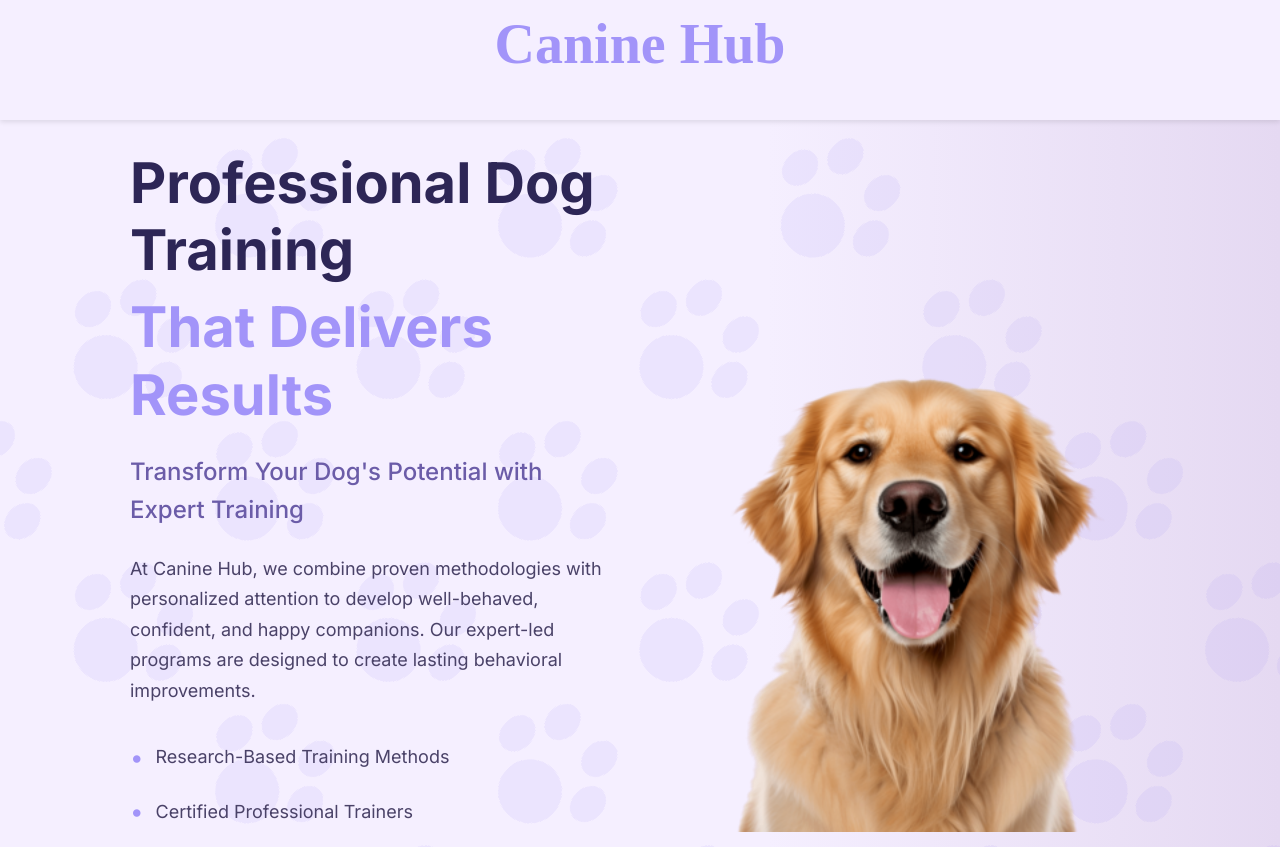
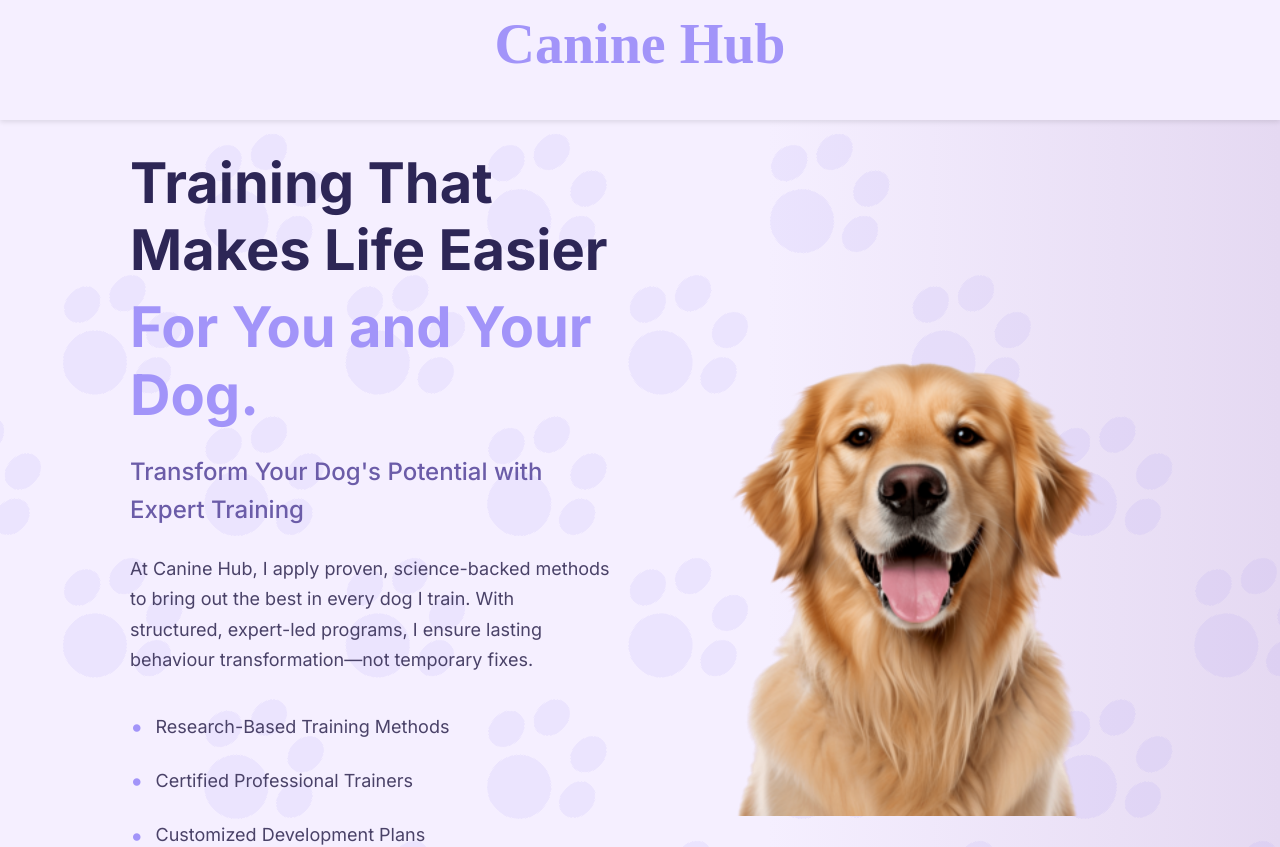
Before and after one commit to curiouschipkali/CanineHubs, a React (Create React App) app: page / in a window 1280 px wide. Shown: the top 847 px of the page. Built offline with nearby package versions, Linux system fonts and the light colour scheme.

Commit message:
header content

```diff
--- a/src/App.js
+++ b/src/App.js
@@ -213,15 +213,13 @@ const HeroSection = () => {
                 <div className="hero-content">
                     <div className="hero-text-content">
                         <h1 className="hero-title">
-                            Professional Dog Training
-                            <span className="title-accent">That Delivers Results</span>
+                            Training That Makes Life Easier
+                            <span className="title-accent">For You and Your Dog.</span>
                         </h1>
                         <p className="tagline">Transform Your Dog's Potential with Expert Training</p>
                         <div className="hero-description">
                             <p className="main-text">
-                                At Canine Hub, we combine proven methodologies with personalized attention
-                                to develop well-behaved, confident, and happy companions. Our expert-led
-                                programs are designed to create lasting behavioral improvements.
+                                At Canine Hub, I apply proven, science-backed methods to bring out the best in every dog I train. With structured, expert-led programs, I ensure lasting behaviour transformation—not temporary fixes.
                             </p>
                             <div className="features">
                                 <div className="feature-item">
```
Also changed, not shown: 1 other file (tests, documents, lock files or other folders).
